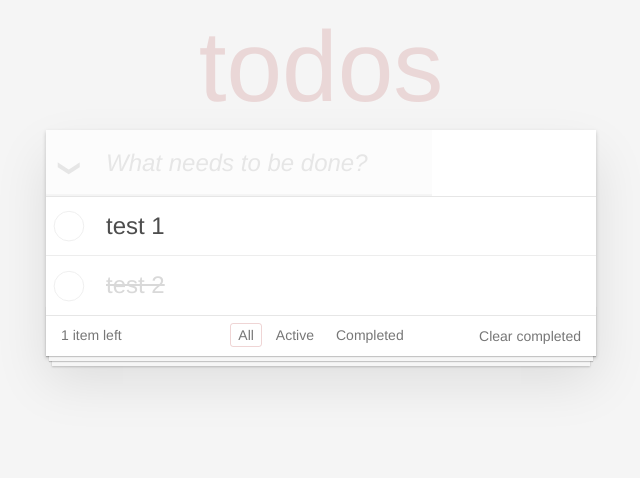
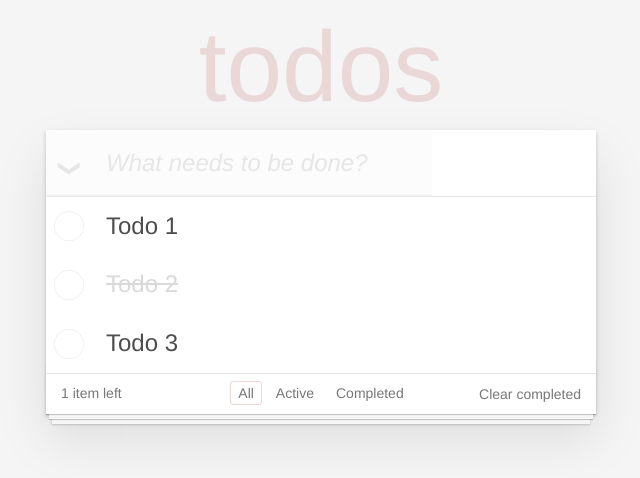
Before and after one commit to AmadeuszLisiecki/todos-vue, a Vue app: page / in a window 1280 px wide. Shown: the top 478 px of the page, without its empty margins (319-959 px from the left). Built offline with nearby package versions, Linux system fonts and the light colour scheme.

Commit message:
Load todos from file

```diff
--- a/src/App.vue
+++ b/src/App.vue
@@ -1,4 +1,13 @@
-<script setup>
+<script>
+import { todos } from './todos.ts';
+
+export default {
+  data() {
+    return {
+      todos,
+    };
+  },
+};
 </script>
 
 <template>
@@ -6,29 +15,52 @@
     <div class="todoapp">
       <header class="header">
         <h1>todos</h1>
-        <form><input type="text" data-cy="createTodo" class="new-todo" placeholder="What needs to be done?"></form>
+        <form>
+          <input
+            type="text"
+            class="new-todo"
+            placeholder="What needs to be done?"
+          >
+        </form>
       </header>
-      <section class="main"><input type="checkbox" id="toggle-all" class="toggle-all" data-cy="toggleAll"><label
-          for="toggle-all">Mark all as complete</label>
-        <ul class="todo-list" data-cy="todosList">
-          <li class="">
-            <div class="view" role="row" tabindex="0"><input type="checkbox" class="toggle"><label>test 1</label><button
-                type="button" class="destroy" data-cy="deleteTodo"></button></div><input type="text" class="edit"
-              value="test 1">
-          </li>
-          <li class="completed">
-            <div class="view" role="row" tabindex="0"><input type="checkbox" class="toggle"><label>test 2</label><button
-                type="button" class="destroy" data-cy="deleteTodo"></button></div><input type="text" class="edit"
-              value="test 2">
+      <section class="main">
+        <input
+          type="checkbox"
+          id="toggle-all"
+          class="toggle-all"
+        >
+        <label for="toggle-all">Mark all as complete</label>
+        <ul v-for="todo of todos" class="todo-list">
+          <li :class="{
+            completed: todo.completed,
+          }">
+            <div
+              class="view"
+              role="row"
+              tabindex="0"
+            >
+              <input type="checkbox" class="toggle">
+              <label>{{ todo.title }}</label>
+              <button type="button" class="destroy"></button>
+            </div>
+            <input
+              type="text"
+              class="edit"
+              value="test 1"
+            >
           </li>
         </ul>
       </section>
-      <footer class="footer"><span class="todo-count" data-cy="todosCounter">1 item left</span>
-        <ul data-cy="todosFilter" class="filters">
+      <footer class="footer">
+        <span class="todo-count">1 item left</span>
+        <ul class="filters">
           <li><a aria-current="page" class="selected" href="#/">All</a></li>
           <li><a class="" href="#/active">Active</a></li>
           <li><a class="" href="#/completed">Completed</a></li>
-        </ul><button type="button" class="clear-completed">Clear completed</button>
+        </ul>
+          <button type="button" class="clear-completed">
+            Clear completed
+          </button>
       </footer>
     </div>
   </div>
--- /dev/null
+++ b/src/todos.ts
@@ -0,0 +1,7 @@
+import { Todo } from "./types/todo";
+
+export const todos: Todo[] =  [
+	{ id: 1, title: 'Todo 1', completed: false},
+	{ id: 2, title: 'Todo 2', completed: true},
+	{ id: 3, title: 'Todo 3', completed: false},
+];
--- /dev/null
+++ b/src/types/todo.ts
@@ -0,0 +1,5 @@
+export type Todo = {
+  id: number,
+  title: string,
+  completed: boolean
+};
```
